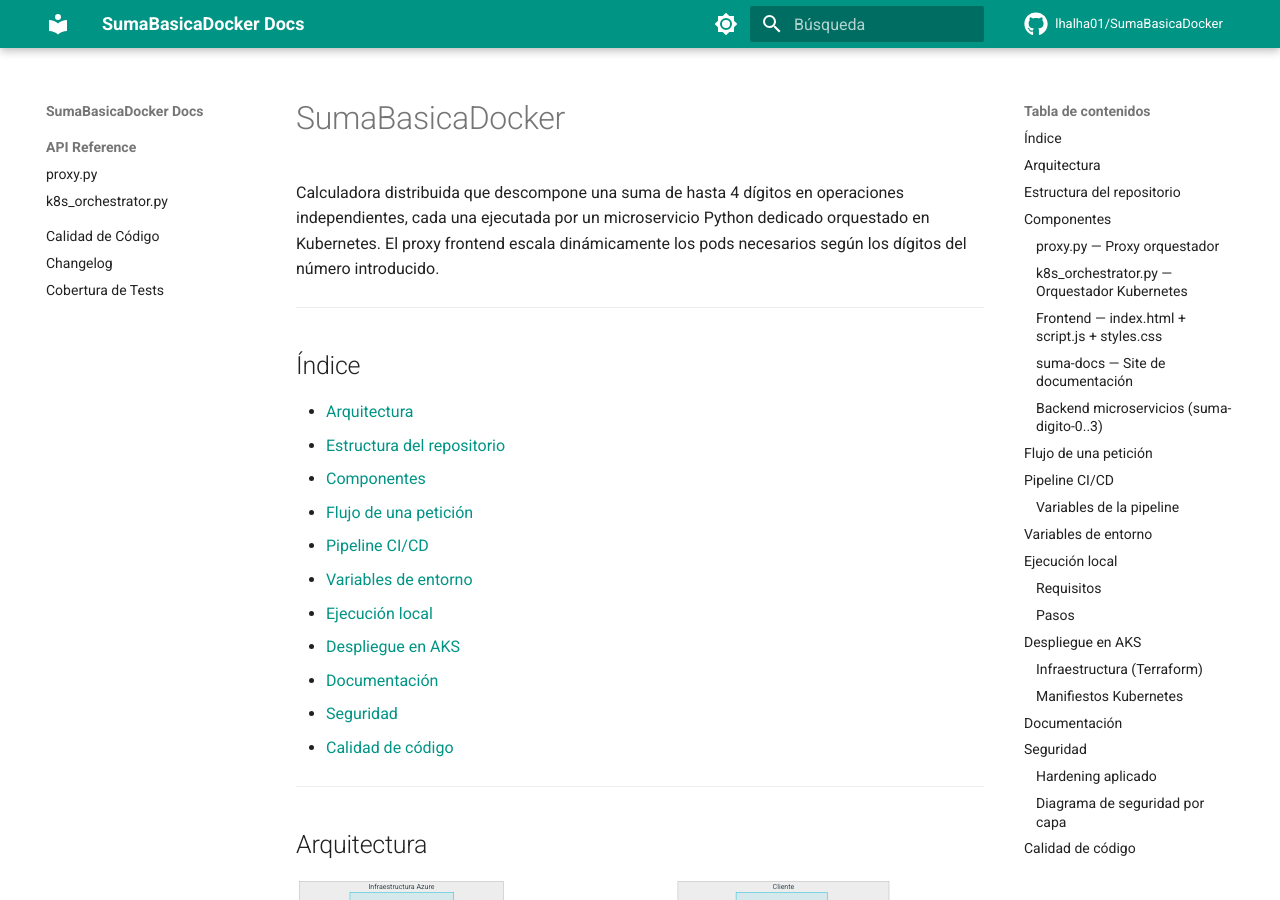
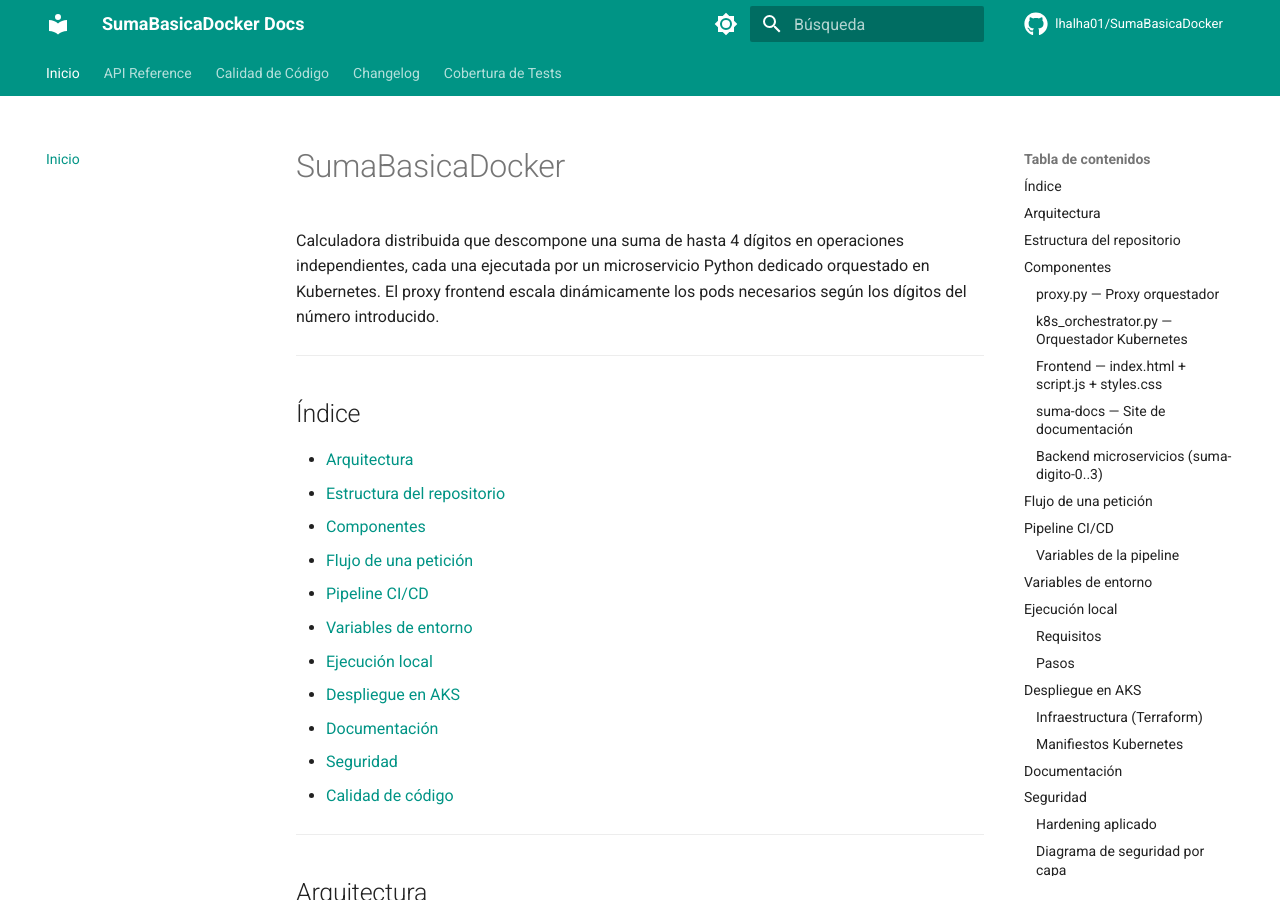
Before and after one commit to lhalha01/SumaBasicaDocker, an MkDocs documentation site: the page built from docs/index.md, in a window 1280 px wide and 900 px high. Built offline with MkDocs 1.6.1 and Material for MkDocs 9.7.7, drawn with Linux system fonts in a browser that asks for light colours; comment, search, counter and statistics services are not loaded.

Commit message:
fix: docs - navigation.tabs top bar, two-column layout

```diff
--- a/mkdocs.yml
+++ b/mkdocs.yml
@@ -21,7 +21,7 @@ theme:
         icon: material/brightness-4
         name: Modo claro
   features:
-    - navigation.sections
+    - navigation.tabs
     - navigation.top
     - search.highlight
     - content.code.copy
@@ -53,6 +53,7 @@ markdown_extensions:
       permalink: true
 
 nav:
+  - Inicio: index.md
   - API Reference:
     - proxy.py: api/proxy.md
     - k8s_orchestrator.py: api/orchestrator.md
```
